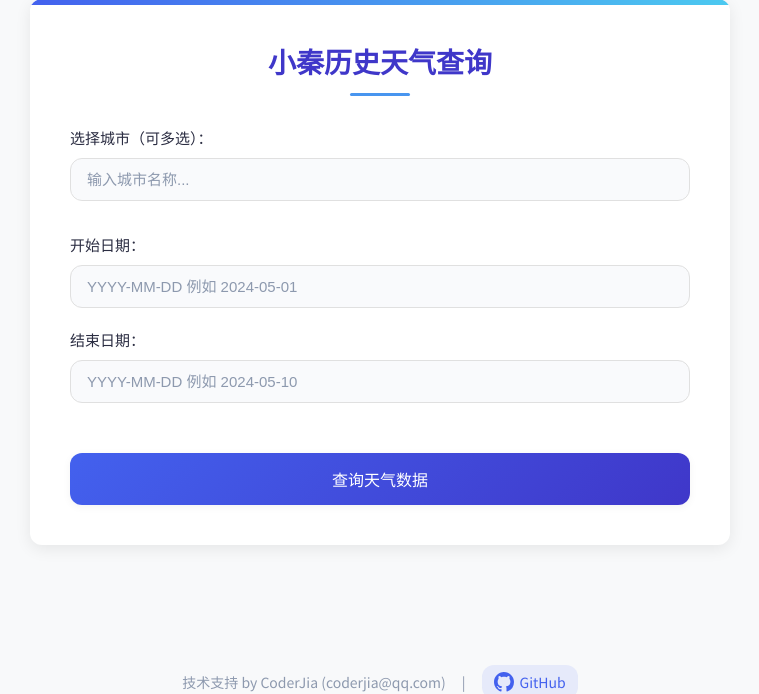
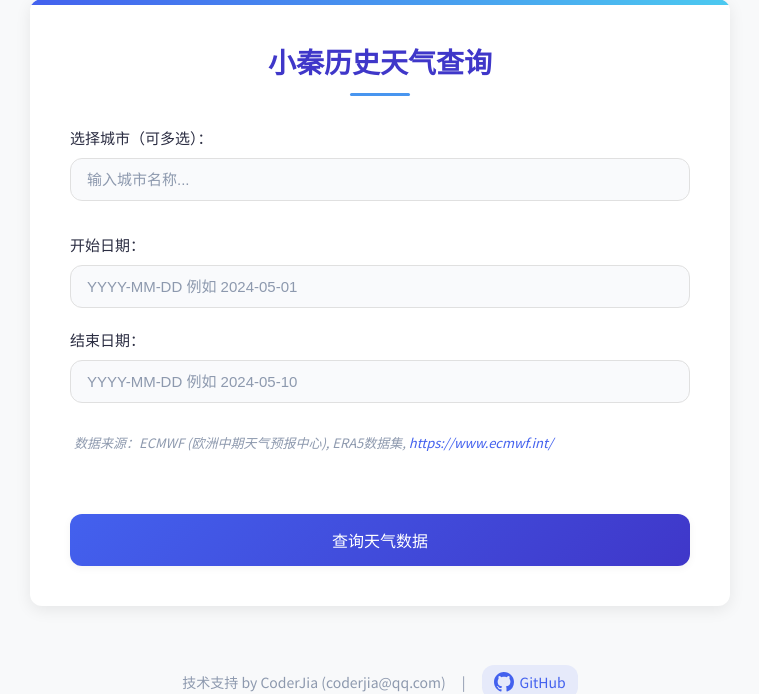
Before and after one commit to coderjia/weather_app, a Flask app: page / in a window 1280 px wide. Shown: the part 41-735 px from the top of the page, without its empty margins (260-1019 px from the left). Run offline with Flask 3, Linux system fonts and the light colour scheme.

Commit message:
增加数据来源标注

```diff
--- a/templates/index.html
+++ b/templates/index.html
@@ -88,6 +88,27 @@
             height: 3px;
             background: var(--primary-light);
             border-radius: 3px;
+        }
+
+        .data-source {
+            text-align: left;
+            color: var(--text-light);
+            font-size: 13px;
+            margin: 30px 0;
+            font-weight: 400;
+            font-style: italic;
+            padding-left: 4px;
+        }
+
+        .data-source a {
+            color: var(--primary);
+            text-decoration: none;
+            transition: var(--transition);
+        }
+
+        .data-source a:hover {
+            color: var(--primary-dark);
+            text-decoration: underline;
         }
 
         form label {
@@ -475,6 +496,11 @@
                 <input type="text" name="end_date" id="end_date" placeholder="YYYY-MM-DD 例如 2024-05-10" required>
             </div>
 
+            <div class="data-source">
+                数据来源：ECMWF (欧洲中期天气预报中心), ERA5数据集,
+                <a href="https://www.ecmwf.int/" target="_blank">https://www.ecmwf.int/</a>
+            </div>
+
             <input type="submit" value="查询天气数据">
         </form>
 
```
